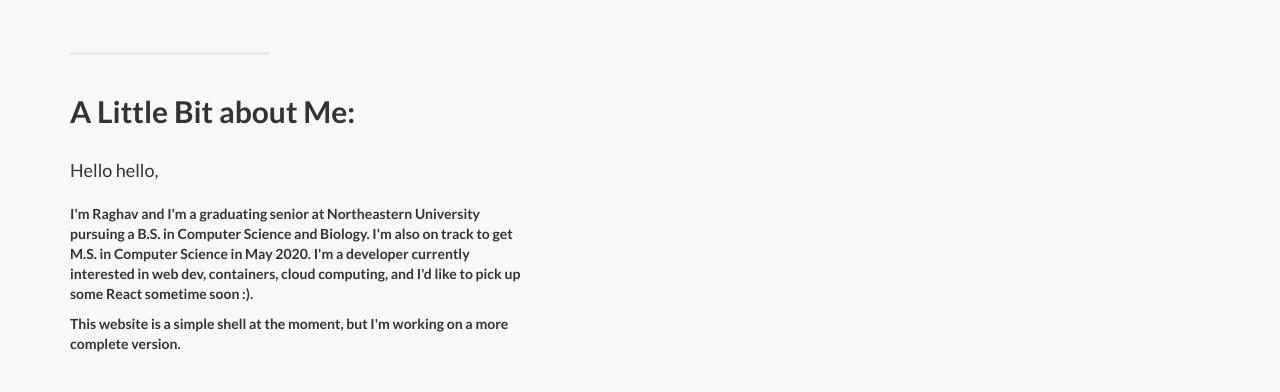
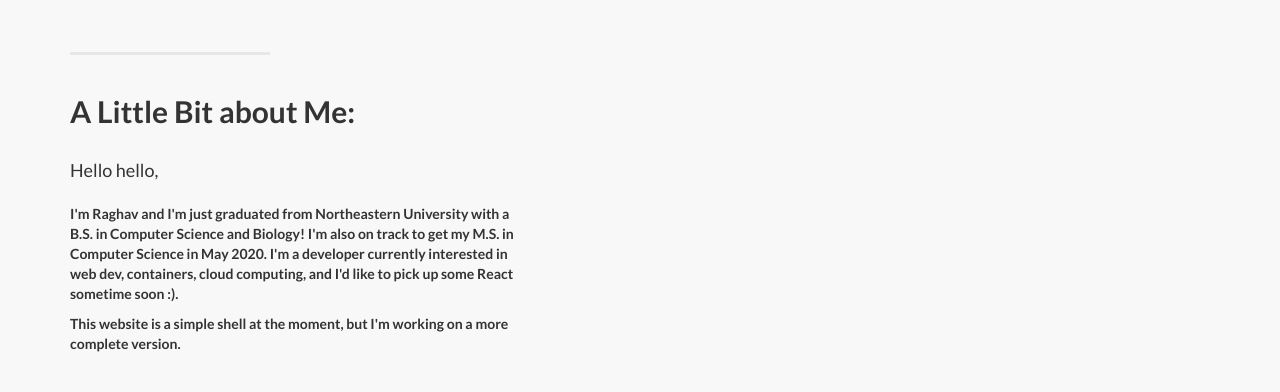
Before and after one commit to raghavp96/old_website, a plain HTML site: page index.html in a window 1280 px wide. Shown: the part 795-1187 px from the top of the page. Drawn offline with Linux system fonts and the light colour scheme.

Commit message:
just graduated!

```diff
--- a/index.html
+++ b/index.html
@@ -116,9 +116,9 @@
                         Hello hello,
                     </p>
                     <p>
-                        I'm Raghav and I'm a graduating senior at Northeastern
-                        University pursuing a B.S. in Computer Science and Biology.
-                        I'm also on track to get M.S. in Computer Science in May 2020.
+                        I'm Raghav and I'm just graduated from Northeastern
+                        University with a B.S. in Computer Science and Biology!
+                        I'm also on track to get my M.S. in Computer Science in May 2020.
                         I'm a developer currently interested in web dev, containers,
                         cloud computing, and I'd like to pick up some React sometime
                         soon :).
```
